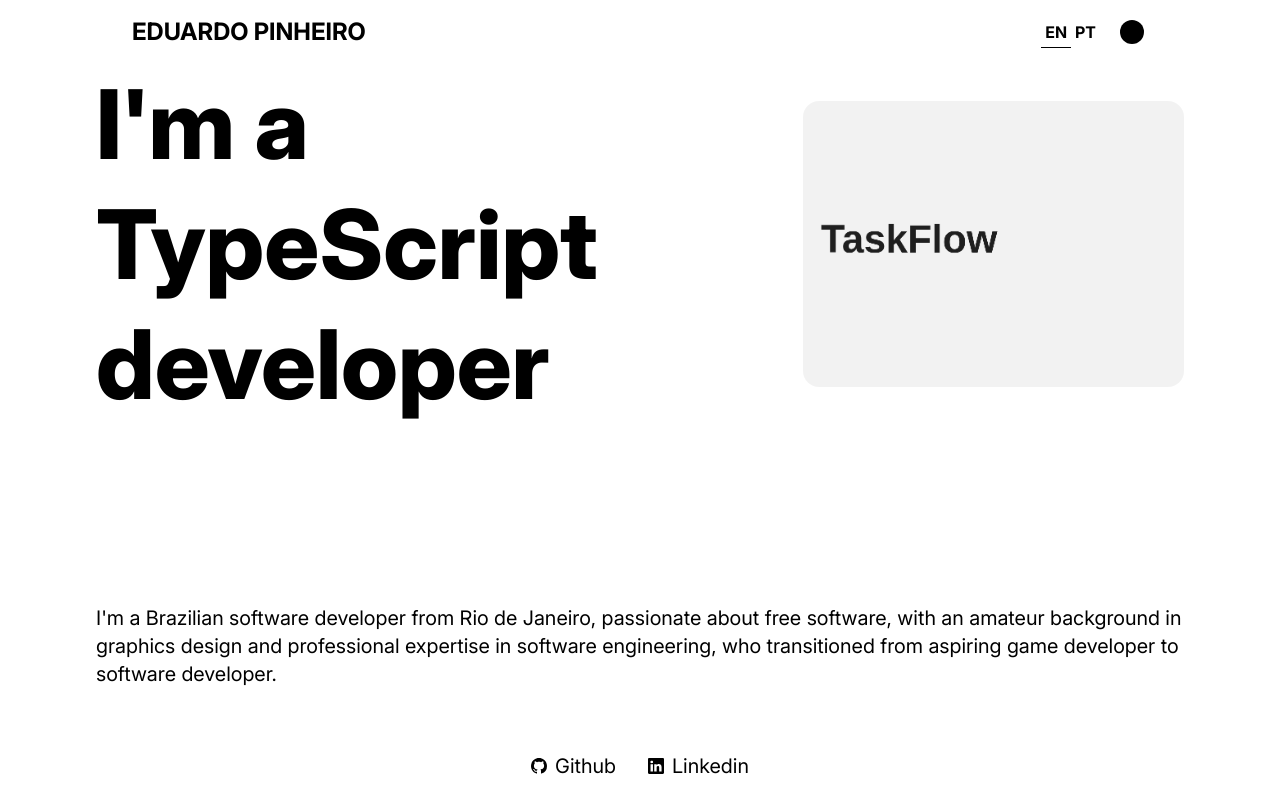
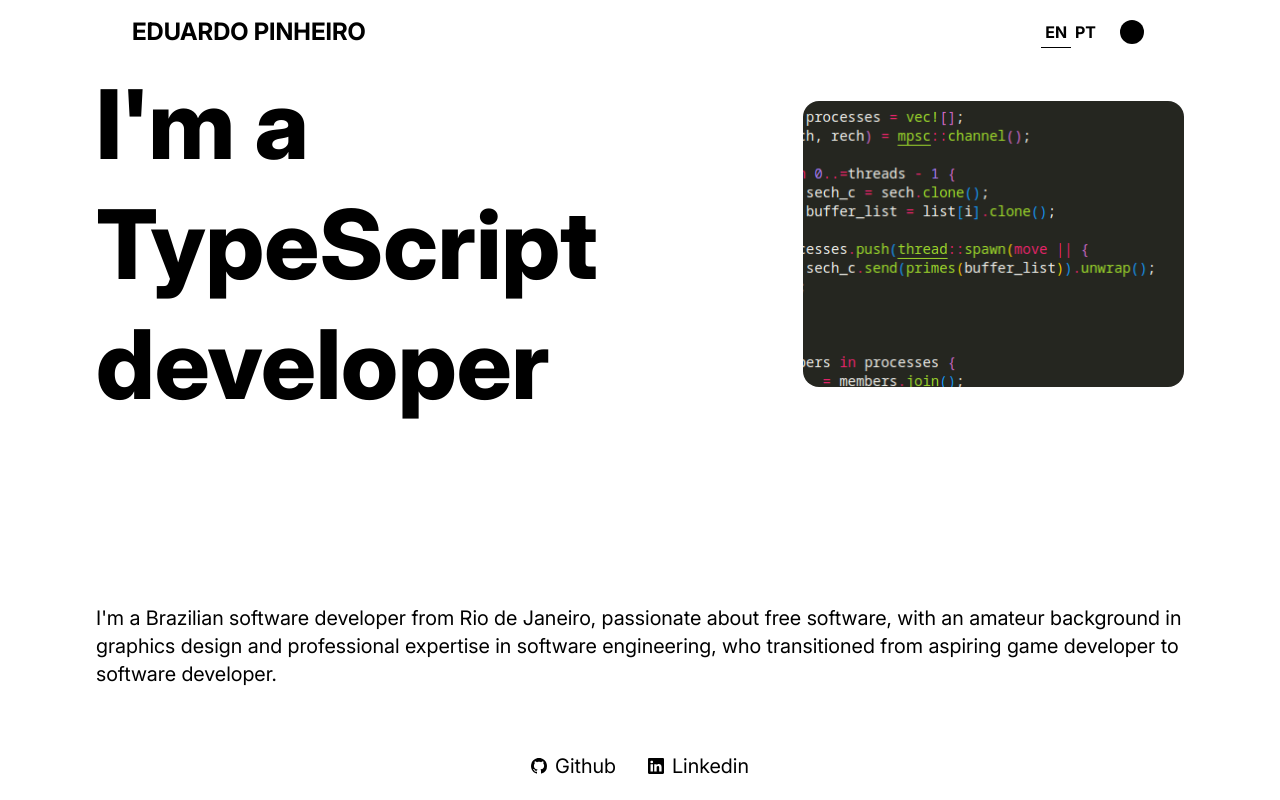
Before and after one commit to Edhet/eduardop, an Angular app: page / in a window 1280 px wide. Shown: the top 800 px of the page. Built offline with nearby package versions, Linux system fonts and the light colour scheme.

Commit message:
change in image changing time

```diff
--- a/src/app/components/hero/hero.component.ts
+++ b/src/app/components/hero/hero.component.ts
@@ -24,6 +24,6 @@ export class HeroComponent implements OnInit {
     setInterval(() => {
       this.projectImage = this.projectImages[this.index];
       this.index = (this.index + 1) % this.projectImages.length;
-    }, 700);
+    }, 600);
   }
 }
```
